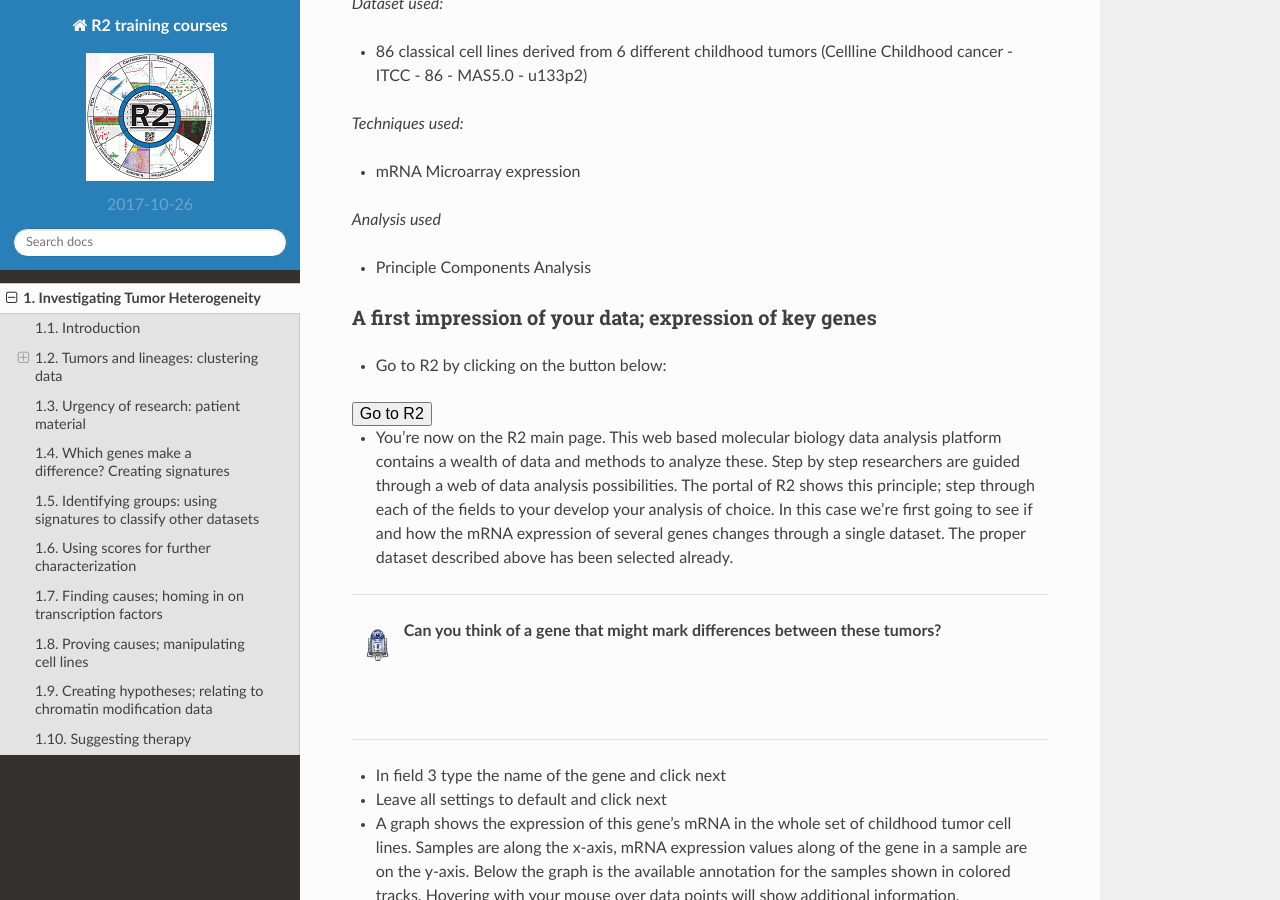
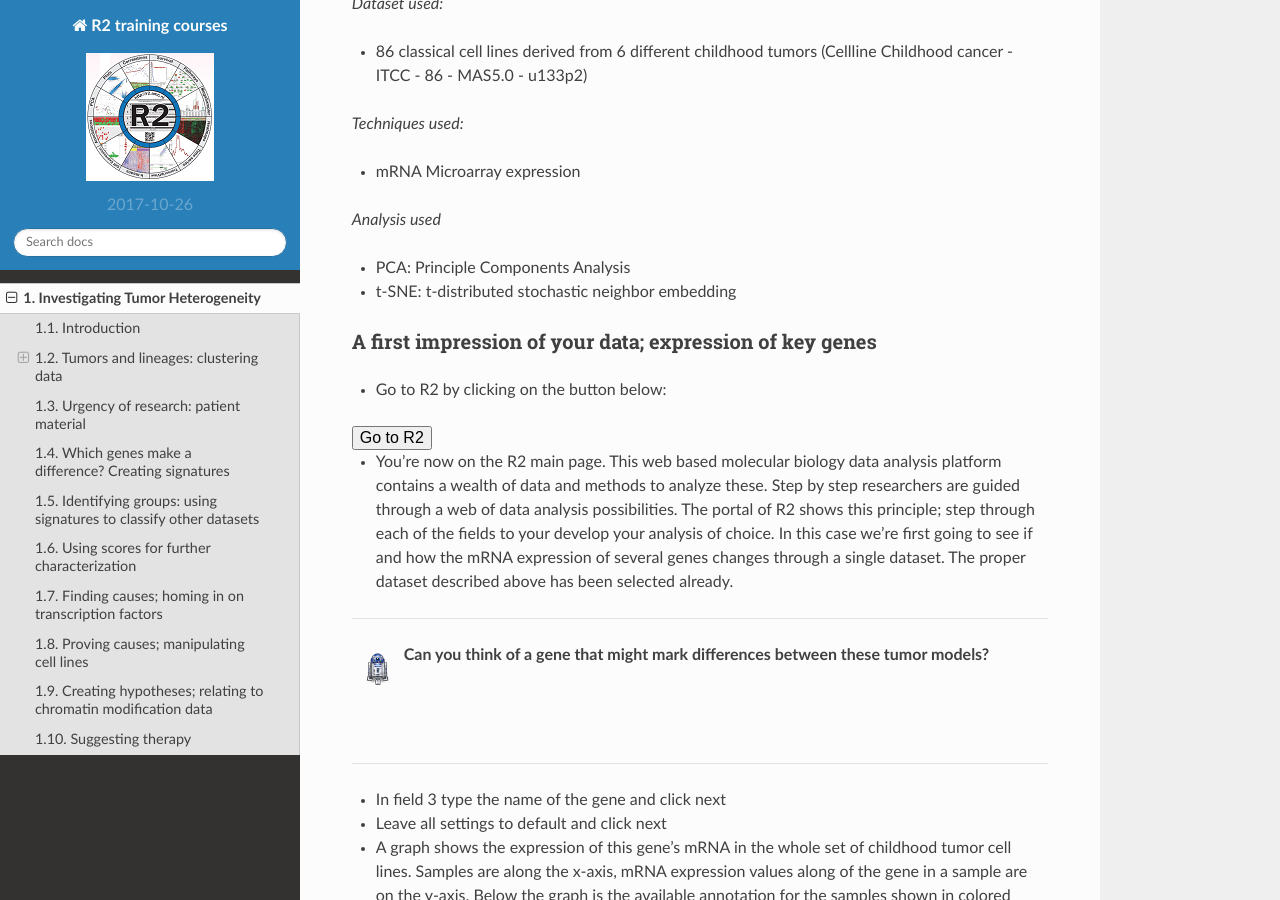
Before and after one commit to antronerds/r2-training-courses, a Sphinx documentation site: the page built from docs/Investigating_Tumor_Heterogeneity.md, in a window 1280 px wide and 900 px high, scrolled down 1663 px. Built offline with Sphinx 7.4.7 and the Read the Docs theme 2.0.0, drawn with Linux system fonts in a browser that asks for light colours; some of the changed text lies outside the part shown.

Commit message:
Update Investigating_Tumor_Heterogeneity.md

```diff
--- a/docs/Investigating_Tumor_Heterogeneity.md
+++ b/docs/Investigating_Tumor_Heterogeneity.md
@@ -39,7 +39,8 @@ We can use these in a larger public dataset of other tumor cell lines and see ho
 * mRNA Microarray expression
 
 *Analysis used*
-* Principle Components Analysis
+* PCA: Principle Components Analysis
+* t-SNE: t-distributed stochastic neighbor embedding
 
 ##### A first impression of your data; expression of key genes
 
@@ -55,7 +56,7 @@ We can use these in a larger public dataset of other tumor cell lines and see ho
 * You're now on the R2 main page. This web based molecular biology data analysis platform contains a wealth of data and methods to analyze these. Step by step researchers are guided through a web of data analysis possibilities. The portal of R2 shows this principle; step through each of the fields to your develop your analysis of choice. In this case we're first going to see if and how the mRNA expression of several genes changes through a single dataset. The proper dataset described above has been selected already.
 
 ---------
-  ![](_static/images/R2d2_logo.png)**Can you think of a gene that might mark differences between these tumors?**
+  ![](_static/images/R2d2_logo.png)**Can you think of a gene that might mark differences between these tumor models?**
 
 <br><br>
 
@@ -105,7 +106,7 @@ We can use these in a larger public dataset of other tumor cell lines and see ho
 * Colors are not set by default, try different colormodes, click next to show the changes
 
 ---------
-  ![](_static/images/R2d2_logo.png)**What kinds of tumors do you distinguish?**
+  ![](_static/images/R2d2_logo.png)**What kind of tumor models do you distinguish?**
 
 <br><br>
 
```
